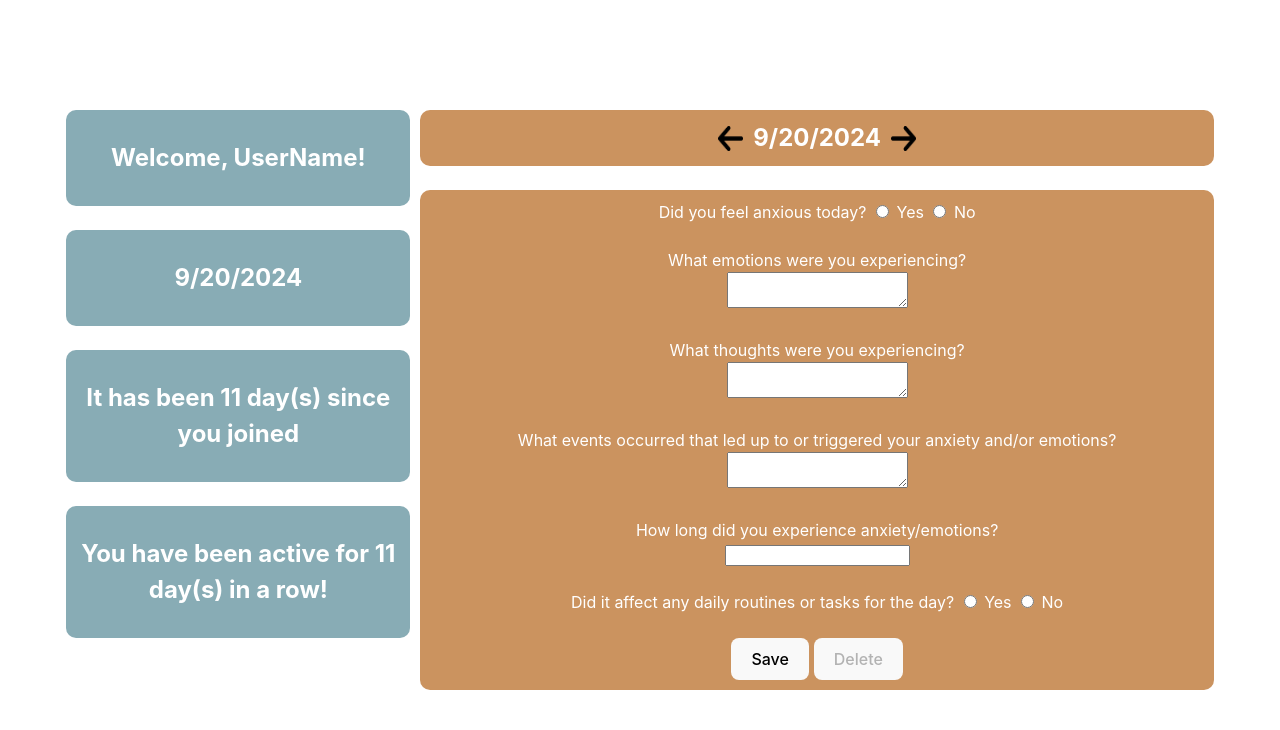
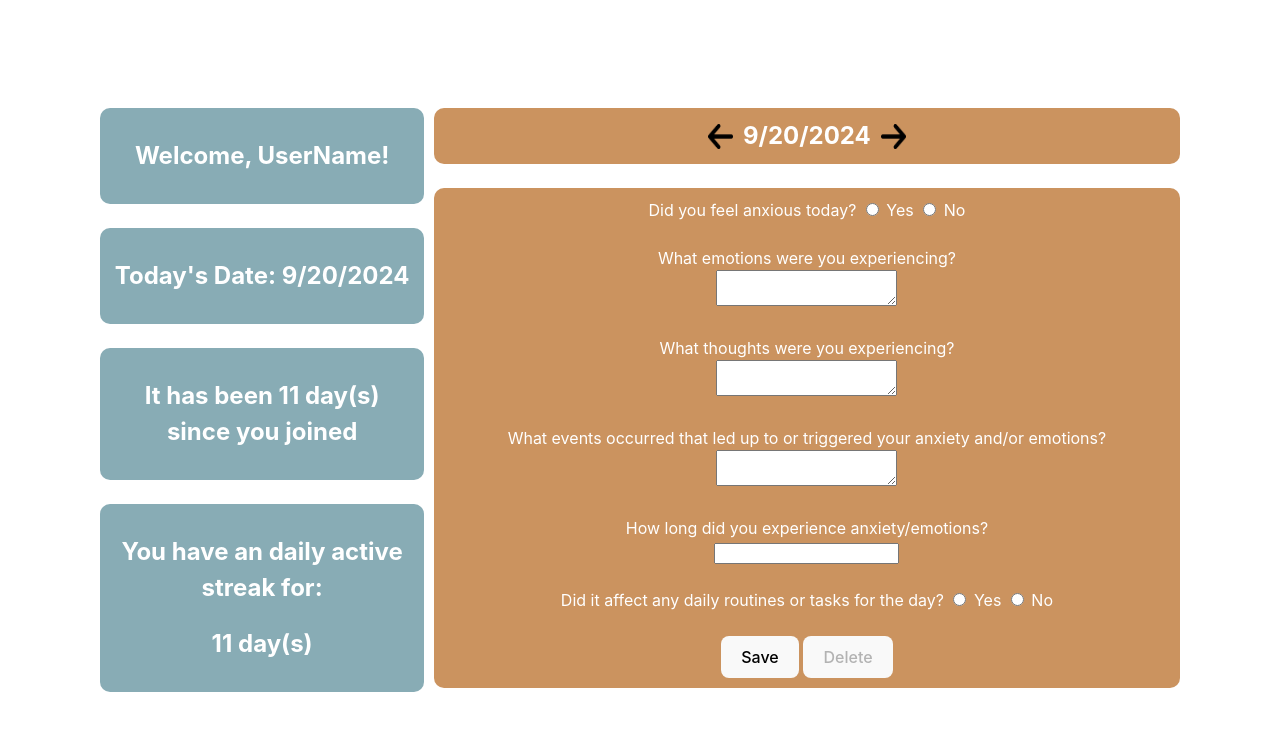
Before and after one commit to PipoAT/CS5167-Project-1, a Svelte app: page / in a window 1280 px wide. Shown: the top 730 px of the page. Built offline with nearby package versions, Linux system fonts and the light colour scheme.

Commit message:
"Updated text in App.svelte: added prefix to date header, reformatted active streak message"

```diff
--- a/src/App.svelte
+++ b/src/App.svelte
@@ -66,7 +66,7 @@
       </div>
       <br>
       <div id="overview-sep">
-        <h2>{currentDateOnly}</h2>
+        <h2>Today's Date: {currentDateOnly}</h2>
       </div>
       <br>
       <div id="overview-sep">
@@ -74,7 +74,8 @@
       </div>
       <br>
       <div id="overview-sep">
-        <h2>You have been active for {daysSince} day(s) in a row!</h2>
+        <h2>You have an daily active streak for:</h2>
+        <h2>{daysSince} day(s)</h2>
       </div>
     </div>
     <div id="form">
```
